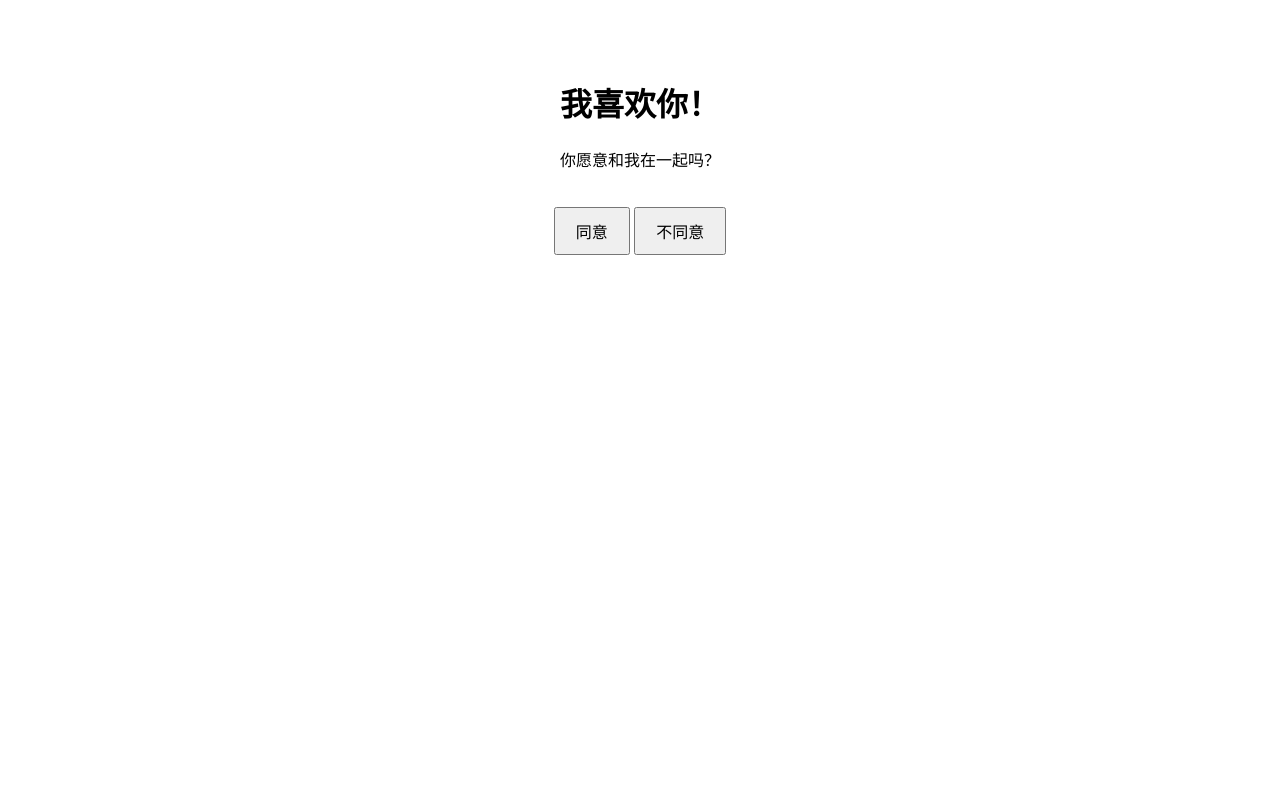
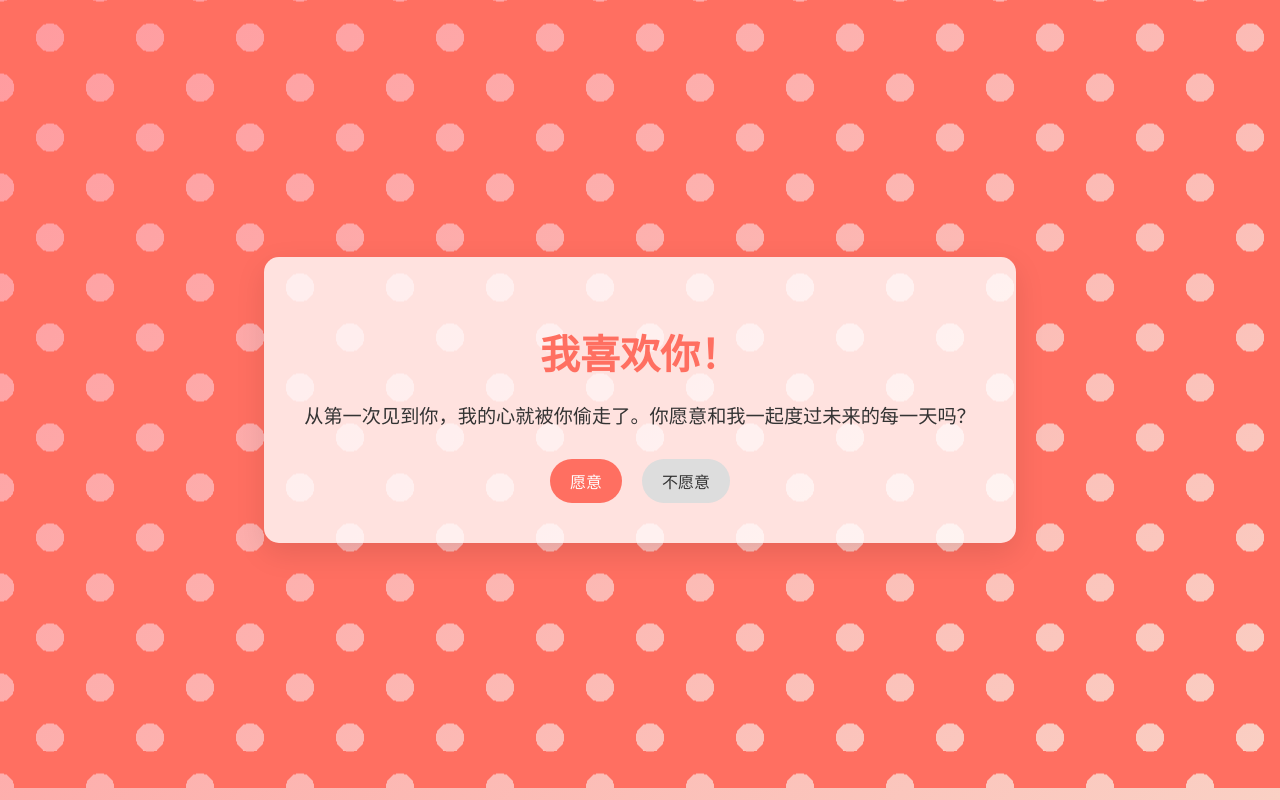
Before and after one commit to jianchou264/er_wei_ma, a plain HTML site: page index.html in a window 1280 px wide. Drawn offline with Linux system fonts and the light colour scheme.

Commit message:
Update index.html

```diff
--- a/index.html
+++ b/index.html
@@ -3,39 +3,181 @@
 <head>
     <meta charset="UTF-8">
     <meta name="viewport" content="width=device-width, initial-scale=1.0">
-    <title>表白工具</title>
+    <title>表白页面</title>
     <style>
+        /* 基础样式 */
         body {
             font-family: Arial, sans-serif;
+            margin: 0;
+            padding: 0;
+            display: flex;
+            justify-content: center;
+            align-items: center;
+            height: 100vh;
+            background: linear-gradient(135deg, #ff9a9e 0%, #fad0c4 100%);
+            overflow: hidden;
+        }
+
+        /* 背景动画 */
+        .background {
+            position: absolute;
+            top: 0;
+            left: 0;
+            width: 100%;
+            height: 100%;
+            background: radial-gradient(circle, transparent 20%, #ff6f61 20%, #ff6f61 80%, transparent 80%, transparent),
+                        radial-gradient(circle, transparent 20%, #ff6f61 20%, #ff6f61 80%, transparent 80%, transparent) 50px 50px;
+            background-size: 100px 100px;
+            animation: moveBackground 4s linear infinite;
+            z-index: -1;
+        }
+
+        @keyframes moveBackground {
+            0% {
+                transform: translateY(0);
+            }
+            100% {
+                transform: translateY(-50px);
+            }
+        }
+
+        /* 内容容器 */
+        .container {
             text-align: center;
-            padding: 50px;
+            background: rgba(255, 255, 255, 0.8);
+            padding: 40px;
+            border-radius: 15px;
+            box-shadow: 0 10px 30px rgba(0, 0, 0, 0.1);
+            position: relative;
+            z-index: 1;
         }
+
+        h1 {
+            font-size: 2.5rem;
+            color: #ff6f61;
+            margin-bottom: 20px;
+        }
+
+        p {
+            font-size: 1.2rem;
+            color: #333;
+            margin-bottom: 30px;
+        }
+
+        /* 按钮样式 */
+        .buttons {
+            display: flex;
+            justify-content: center;
+            gap: 20px;
+        }
+
         button {
             padding: 10px 20px;
-            font-size: 16px;
+            font-size: 1rem;
+            border: none;
+            border-radius: 25px;
+            cursor: pointer;
+            transition: all 0.3s ease;
+        }
+
+        #agree {
+            background: #ff6f61;
+            color: white;
+        }
+
+        #agree:hover {
+            background: #ff4a4a;
+            transform: scale(1.1);
+        }
+
+        #disagree {
+            background: #ddd;
+            color: #333;
+        }
+
+        #disagree:hover {
+            background: #ccc;
+            transform: scale(1.1);
+        }
+
+        /* 弹窗样式 */
+        .modal {
+            display: none;
+            position: fixed;
+            top: 0;
+            left: 0;
+            width: 100%;
+            height: 100%;
+            background: rgba(0, 0, 0, 0.5);
+            justify-content: center;
+            align-items: center;
+            z-index: 1000;
+        }
+
+        .modal-content {
+            background: white;
+            padding: 20px;
+            border-radius: 10px;
+            text-align: center;
+            box-shadow: 0 5px 15px rgba(0, 0, 0, 0.2);
+        }
+
+        .modal-content button {
             margin-top: 20px;
         }
     </style>
 </head>
 <body>
-    <h1>我喜欢你！</h1>
-    <p>你愿意和我在一起吗？</p>
-    <button onclick="agree()">同意</button>
-    <button onclick="disagree()">不同意</button>
+    <!-- 背景动画 -->
+    <div class="background"></div>
+
+    <!-- 内容容器 -->
+    <div class="container">
+        <h1>我喜欢你！</h1>
+        <p>从第一次见到你，我的心就被你偷走了。你愿意和我一起度过未来的每一天吗？</p>
+        <div class="buttons">
+            <button id="agree">愿意</button>
+            <button id="disagree">不愿意</button>
+        </div>
+    </div>
+
+    <!-- 弹窗 -->
+    <div id="modal" class="modal">
+        <div class="modal-content">
+            <h2>太好了！</h2>
+            <p>我们一起开启幸福的旅程吧！</p>
+            <button id="closeModal">关闭</button>
+        </div>
+    </div>
 
     <script>
-        function agree() {
-            alert("太好了！我们一起开启幸福的旅程吧！");
-            window.close(); // 可以关闭页面
-        }
+        // 获取元素
+        const agreeButton = document.getElementById("agree");
+        const disagreeButton = document.getElementById("disagree");
+        const modal = document.getElementById("modal");
+        const closeModalButton = document.getElementById("closeModal");
 
-        function disagree() {
-            alert("不同意也没用，我不会让你退出的！");
-            // 阻止页面关闭或刷新
-            window.onbeforeunload = function() {
-                return "你真的要离开吗？再考虑一下吧！";
-            };
-        }
+        // 点击“愿意”按钮
+        agreeButton.addEventListener("click", function() {
+            modal.style.display = "flex";
+        });
+
+        // 点击“不愿意”按钮
+        disagreeButton.addEventListener("click", function() {
+            alert("不同意也没用，我会一直等你！");
+        });
+
+        // 关闭弹窗
+        closeModalButton.addEventListener("click", function() {
+            modal.style.display = "none";
+        });
+
+        // 点击弹窗外部关闭弹窗
+        window.addEventListener("click", function(event) {
+            if (event.target === modal) {
+                modal.style.display = "none";
+            }
+        });
     </script>
 </body>
 </html>
```
